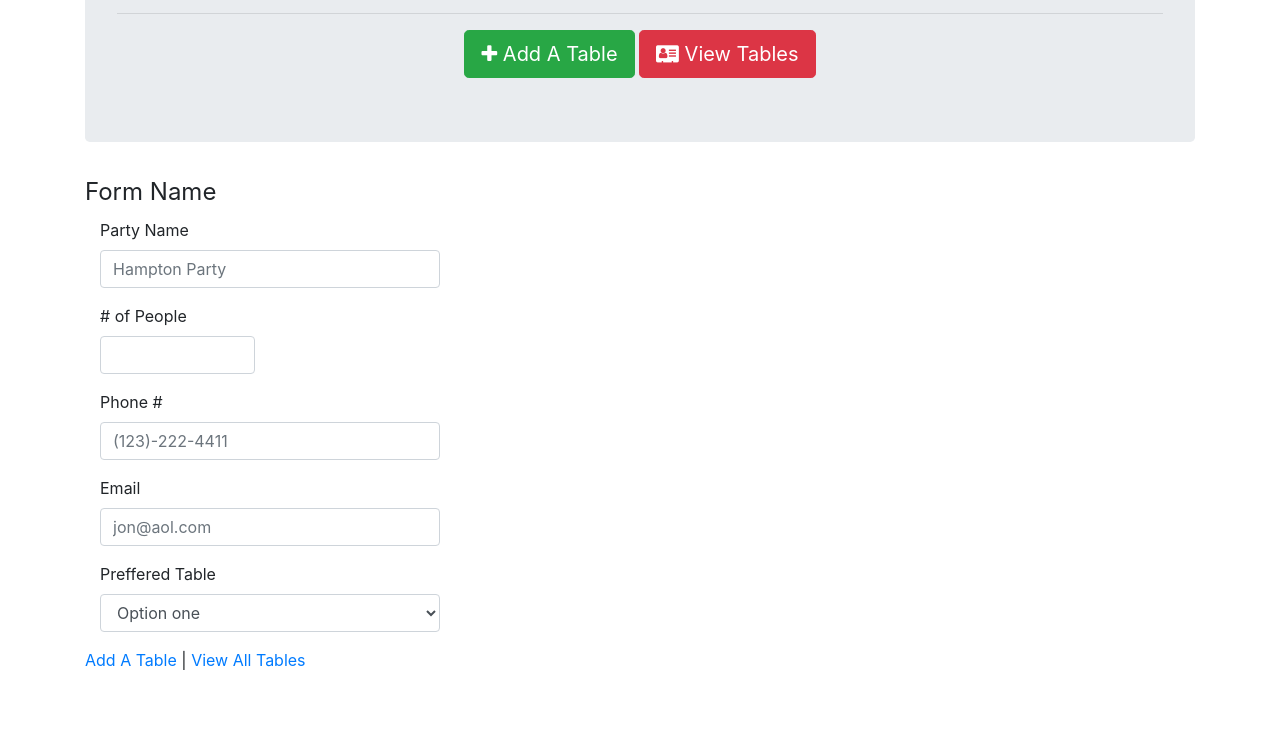
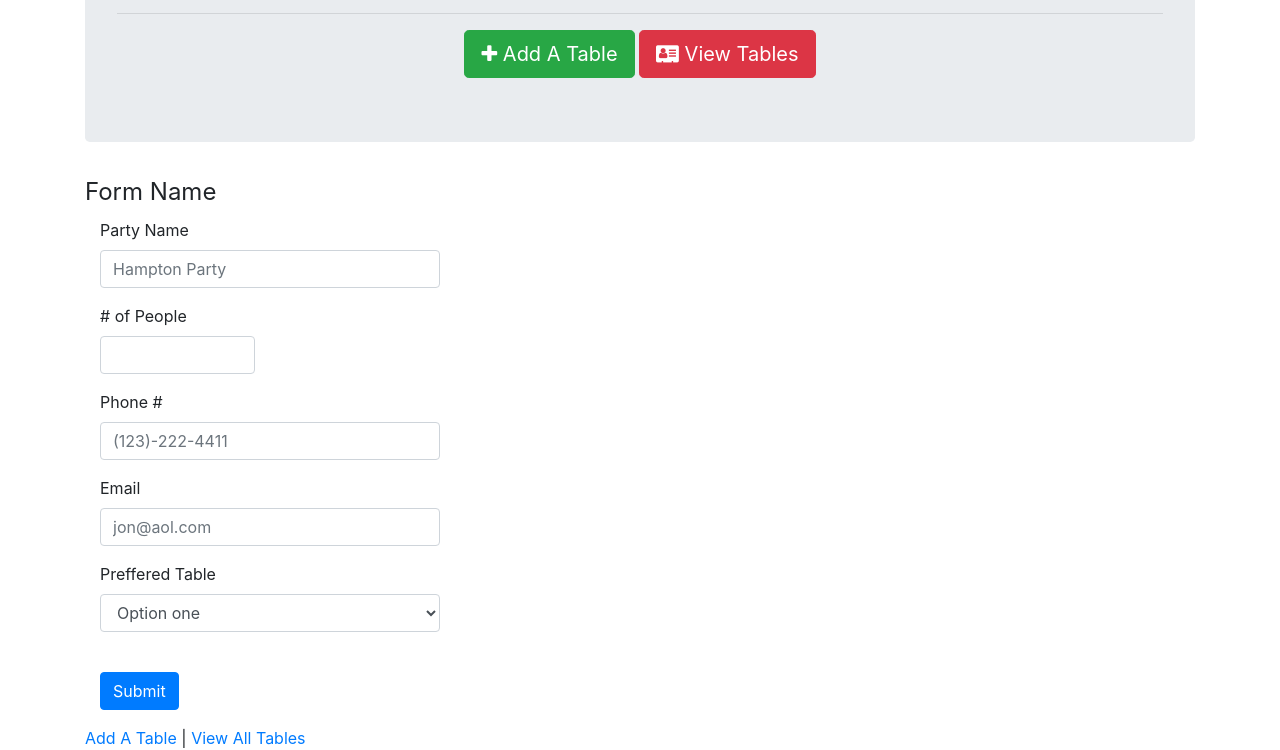
Before and after one commit to aMeizing1125/Hot-Restaurant, a plain HTML site: page table.html in a window 1280 px wide. Shown: the part 157-907 px from the top of the page. Before the commit the page ends 829 px from the top, so only its background shows below. Drawn offline with nearby package versions, Linux system fonts and the light colour scheme.

Commit message:
submit button added to form table.html

```diff
--- a/table.html
+++ b/table.html
@@ -35,7 +35,8 @@
         <div class="form-group">
           <label class="col-md-4 control-label" for="party">Party Name</label>
           <div class="col-md-4">
-            <input id="party" name="party" type="text" placeholder="Hampton Party" class="form-control input-md" required="">
+            <input id="party" name="party" type="text" placeholder="Hampton Party" class="form-control input-md"
+              required="">
 
           </div>
         </div>
@@ -53,7 +54,8 @@
         <div class="form-group">
           <label class="col-md-4 control-label" for="phone">Phone #</label>
           <div class="col-md-4">
-            <input id="phone" name="phone" type="text" placeholder="(123)-222-4411" class="form-control input-md" required="">
+            <input id="phone" name="phone" type="text" placeholder="(123)-222-4411" class="form-control input-md"
+              required="">
 
           </div>
         </div>
@@ -62,7 +64,8 @@
         <div class="form-group">
           <label class="col-md-4 control-label" for="email">Email</label>
           <div class="col-md-4">
-            <input id="email" name="email" type="text" placeholder="jon@aol.com" class="form-control input-md" required="">
+            <input id="email" name="email" type="text" placeholder="jon@aol.com" class="form-control input-md"
+              required="">
 
           </div>
         </div>
@@ -78,6 +81,14 @@
           </div>
         </div>
 
+        <!-- Button -->
+        <div class="form-group">
+          <label class="col-md-4 control-label" for="submit"></label>
+          <div class="col-md-4">
+            <button id="submit" name="submit" class="btn btn-primary">Submit</button>
+          </div>
+        </div>
+
       </fieldset>
     </form>
 
```
Lines whose indentation alone changed are shown as unchanged.
